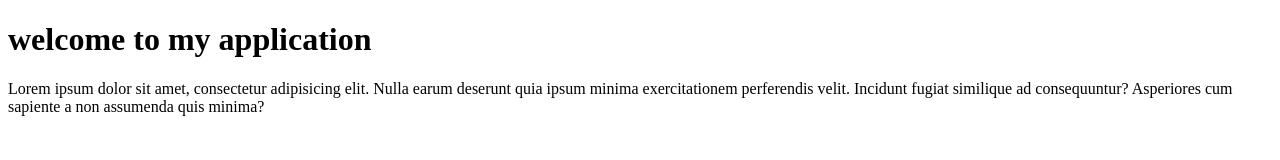
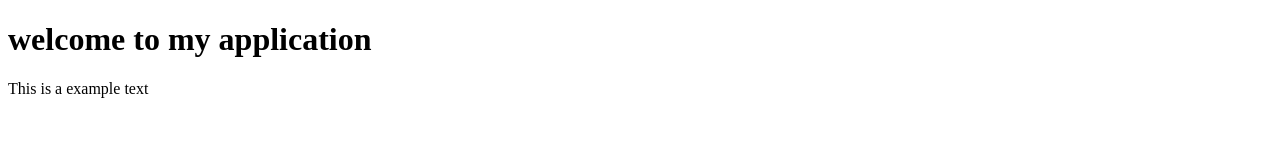
Before and after one commit to adyyan123/testRepo, a plain HTML site: page index.html in a window 1280 px wide. Drawn offline with Linux system fonts and the light colour scheme.

Commit message:
updated paragraph

```diff
--- a/index.html
+++ b/index.html
@@ -9,9 +9,6 @@
 <body>
     <h1>welcome to my application</h1>
 
-    <p>Lorem ipsum dolor sit amet, consectetur adipisicing elit.
-         Nulla earum deserunt quia ipsum minima exercitationem
-           perferendis velit. Incidunt fugiat similique
-         ad consequuntur? Asperiores cum sapiente a non assumenda quis minima?</p>
+    <p>This is a example text</p>
 </body>
 </html>
```
